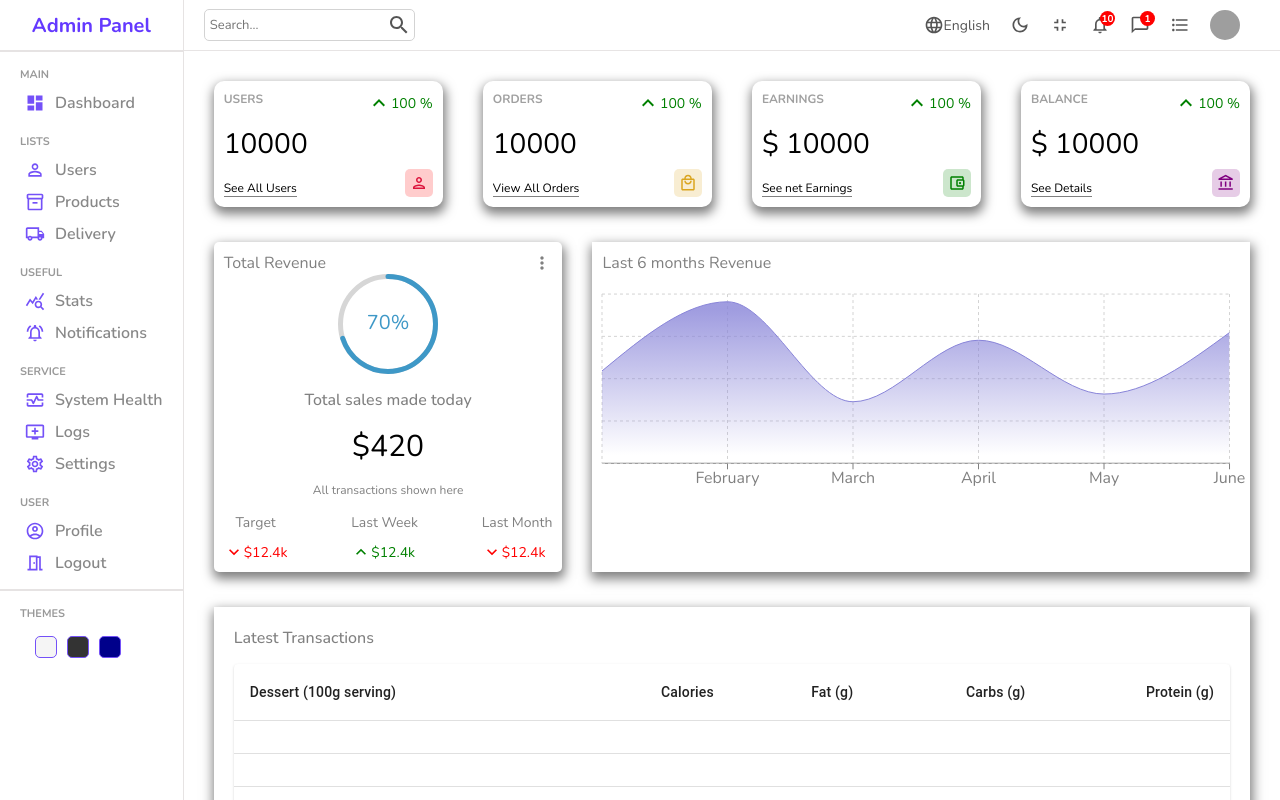
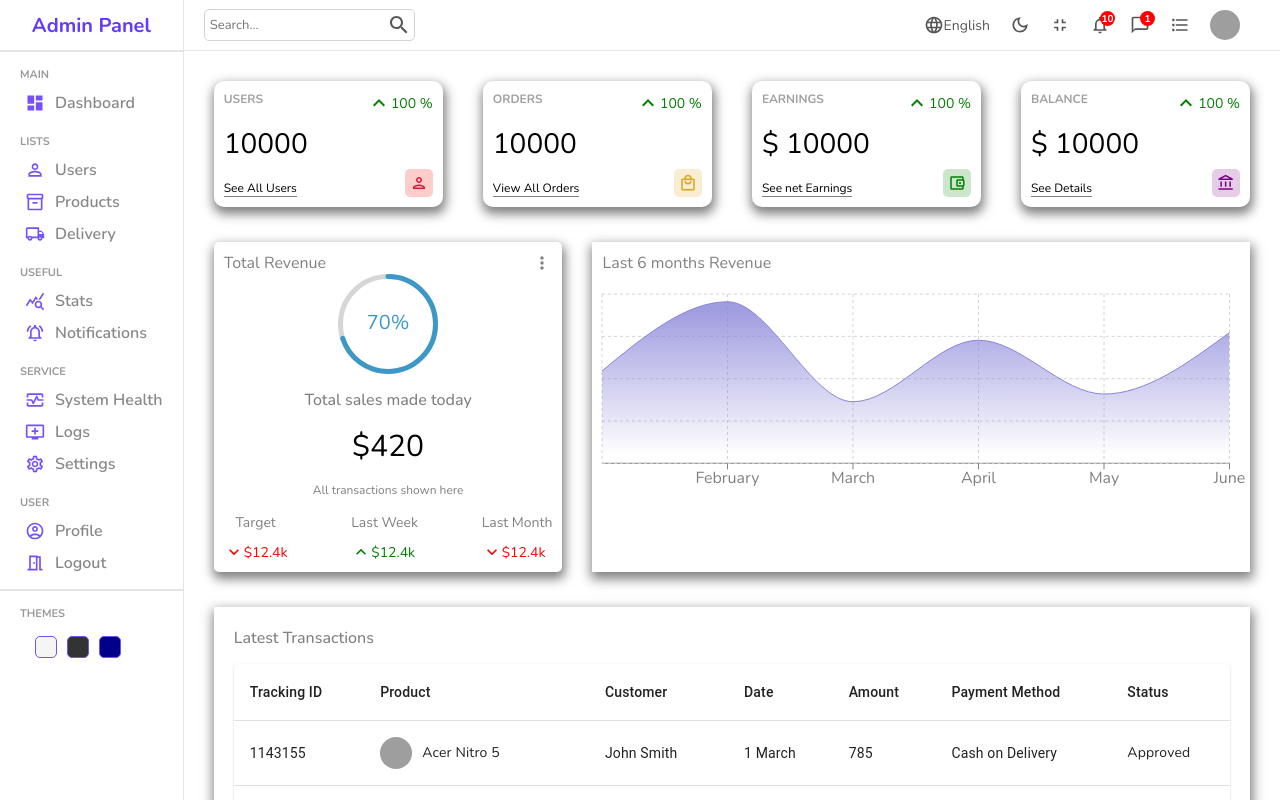
Before and after one commit to sumankmaiti/ReactAdminPanel, a React (Create React App) app in the folder frontend/: page / in a window 1280 px wide. Shown: the top 800 px of the page. Built offline with nearby package versions, Linux system fonts and the light colour scheme; grey boxes are pictures that could not be loaded.

Commit message:
table data

```diff
--- a/frontend/src/components/table/Table.jsx
+++ b/frontend/src/components/table/Table.jsx
@@ -68,26 +68,32 @@ const List = () => {
 			<Table sx={{ minWidth: 650 }} aria-label="simple table">
 				<TableHead>
 					<TableRow>
-                        <TableCell>Dessert (100g serving)</TableCell>
-                        <TableCell align="right">Calories</TableCell>
-                        <TableCell align="right">Fat&nbsp;(g)</TableCell>
-                        <TableCell align="right">Carbs&nbsp;(g)</TableCell>
-                        <TableCell align="right">Protein&nbsp;(g)</TableCell>
+						<TableCell className='tableCell'>Tracking ID</TableCell>
+						<TableCell className='tableCell'>Product</TableCell>
+						<TableCell className='tableCell'>Customer</TableCell>
+						<TableCell className='tableCell'>Date</TableCell>
+						<TableCell className='tableCell'>Amount</TableCell>
+						<TableCell className='tableCell'>Payment Method</TableCell>
+						<TableCell className='tableCell'>Status</TableCell>
 					</TableRow>
 				</TableHead>
 				<TableBody>
 					{rows.map((row) => (
-                    <TableRow
-                    key={row.name}
-                    sx={{ '&:last-child td, &:last-child th': { border: 0 } }}
-                    >
-                    <TableCell component="th" scope="row">
-                        {row.name}
+						<TableRow key={row.id}>
+							<TableCell>{row.id}</TableCell>
+							<TableCell className='tableCell'>
+								<div className="cellWrapper">
+									<img src={row.img} alt="" className='image'/>
+									{row.product}
+								</div>
 							</TableCell>
-                    <TableCell align="right">{row.calories}</TableCell>
-                    <TableCell align="right">{row.fat}</TableCell>
-                    <TableCell align="right">{row.carbs}</TableCell>
-                    <TableCell align="right">{row.protein}</TableCell>
+							<TableCell className='tableCell'>{row.customer}</TableCell>
+							<TableCell className='tableCell'>{row.date}</TableCell>
+							<TableCell className='tableCell'>{row.amount}</TableCell>
+							<TableCell className='tableCell'>{row.method}</TableCell>
+							<TableCell className='tableCell'>
+								<span className={`status ${row.status}`}>{row.status}</span>
+							</TableCell>
 						</TableRow>
 					))}
 				</TableBody>
--- a/frontend/src/components/table/table.scss
+++ b/frontend/src/components/table/table.scss
@@ -0,0 +1,14 @@
+.table {
+	.cellWrapper{
+		display: flex;
+		align-items: center;
+
+		.image{
+			height: 32px;
+			width: 32px;
+			border-radius: 50px;
+			margin-right: 10px;
+			object-fit:cover;
+		}
+	}
+}
```
Lines whose indentation alone changed are shown as unchanged.
